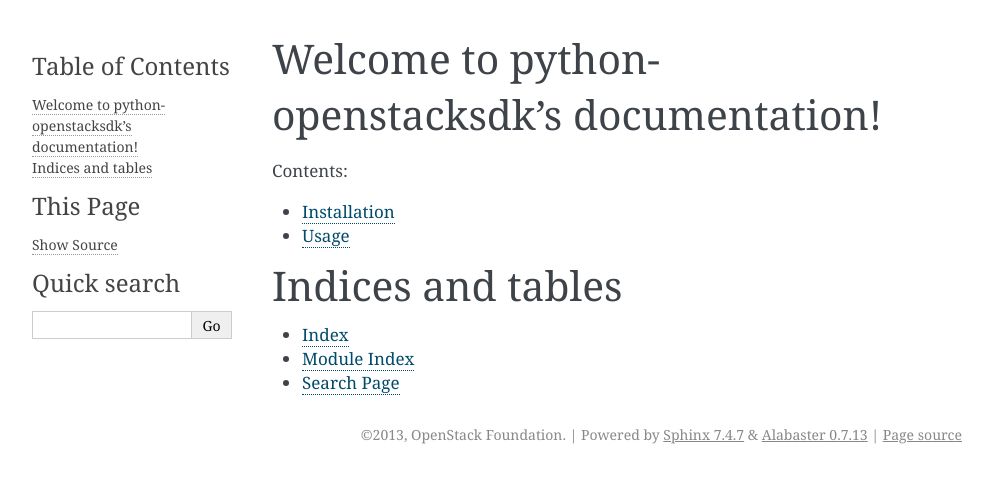
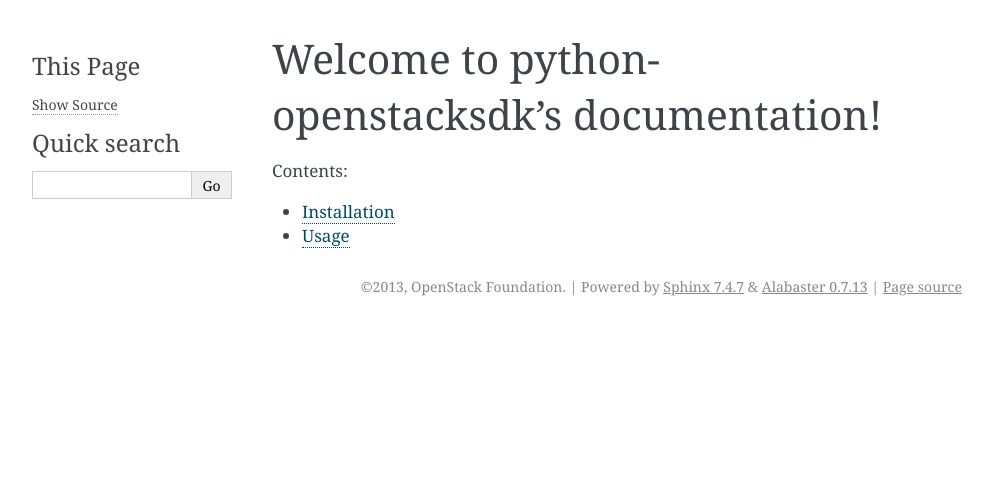
Before and after one commit to openstack/openstacksdk, a Sphinx documentation site: the page built from doc/source/index.rst, in a window 1280 px wide. Shown: the top 483 px of the page, without its empty margins (148-1141 px from the left). Built offline with Sphinx 7.4.7, drawn with Linux system fonts in a browser that asks for light colours.

Commit message:
Several stylistic fixes for the docs
Change-Id: I61a1c37be2fd343a0c5021233fcbbd5454215439

```diff
--- a/doc/source/index.rst
+++ b/doc/source/index.rst
@@ -1,10 +1,5 @@
-.. python-openstacksdk documentation master file, created by
-   sphinx-quickstart on Tue Jul  9 22:26:36 2013.
-   You can adapt this file completely to your liking, but it should at least
-   contain the root `toctree` directive.
-
 Welcome to python-openstacksdk's documentation!
-========================================================
+===============================================
 
 Contents:
 
@@ -15,10 +10,3 @@
    installation
    usage
    contributing
-
-Indices and tables
-==================
-
-* :ref:`genindex`
-* :ref:`modindex`
-* :ref:`search`
--- a/doc/source/usage.rst
+++ b/doc/source/usage.rst
@@ -1,7 +1,7 @@
-========
+=====
 Usage
-========
+=====
 
 To use python-openstacksdk in a project::
 
-	import openstack
+    import openstack
```
Also changed, not shown: README.rst (+2 -10 lines), doc/source/installation.rst (line endings or trailing spaces).
